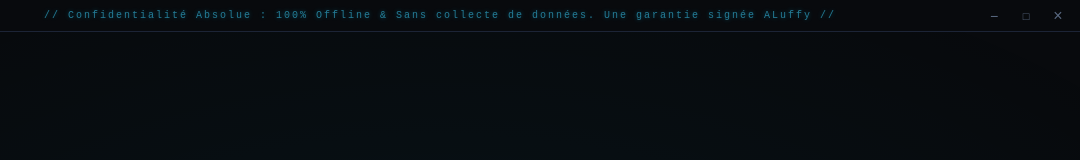
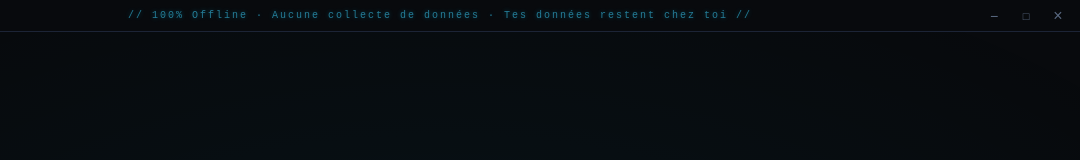
Before and after one commit to ALuffyi/Lutility, an Electron app: page renderer.html in a window 1280 px wide. Shown: the top 160 px of the page, without its empty margins (200-1280 px from the left). Drawn offline with Linux system fonts and the light colour scheme; no server answers.

Commit message:
readme: mise en forme header + suppression signature titlebar

```diff
--- a/renderer.html
+++ b/renderer.html
@@ -18,7 +18,7 @@ body{flex-direction:column!important}
 <body style="flex-direction:column">
 <!-- TITLEBAR (frameless window) -->
 <div id="titlebar" style="-webkit-app-region:drag;height:32px;flex-shrink:0;background:var(--bg);display:flex;align-items:center;padding:0 12px;border-bottom:1px solid var(--bord);position:relative;z-index:10000">
-  <span class="titlebar-tagline">// Confidentialité Absolue : 100% Offline &amp; Sans collecte de données. Une garantie signée ALuffy //</span>
+  <span class="titlebar-tagline">// 100% Offline · Aucune collecte de données · Tes données restent chez toi //</span>
   <div style="-webkit-app-region:no-drag;display:flex;gap:4px;position:absolute;right:8px;top:50%;transform:translateY(-50%)">
     <button onclick="window.api.minimize()" style="width:28px;height:20px;border-radius:4px;background:transparent;border:1px solid transparent;color:var(--dim);cursor:pointer;font-size:14px;display:flex;align-items:center;justify-content:center;transition:background .12s" onmouseover="this.style.background='rgba(255,255,255,.08)'" onmouseout="this.style.background='transparent'">−</button>
     <button onclick="window.api.maximize()" style="width:28px;height:20px;border-radius:4px;background:transparent;border:1px solid transparent;color:var(--dim);cursor:pointer;font-size:11px;display:flex;align-items:center;justify-content:center;transition:background .12s" onmouseover="this.style.background='rgba(255,255,255,.08)'" onmouseout="this.style.background='transparent'">□</button>
```
Also changed, not shown: README.md.
